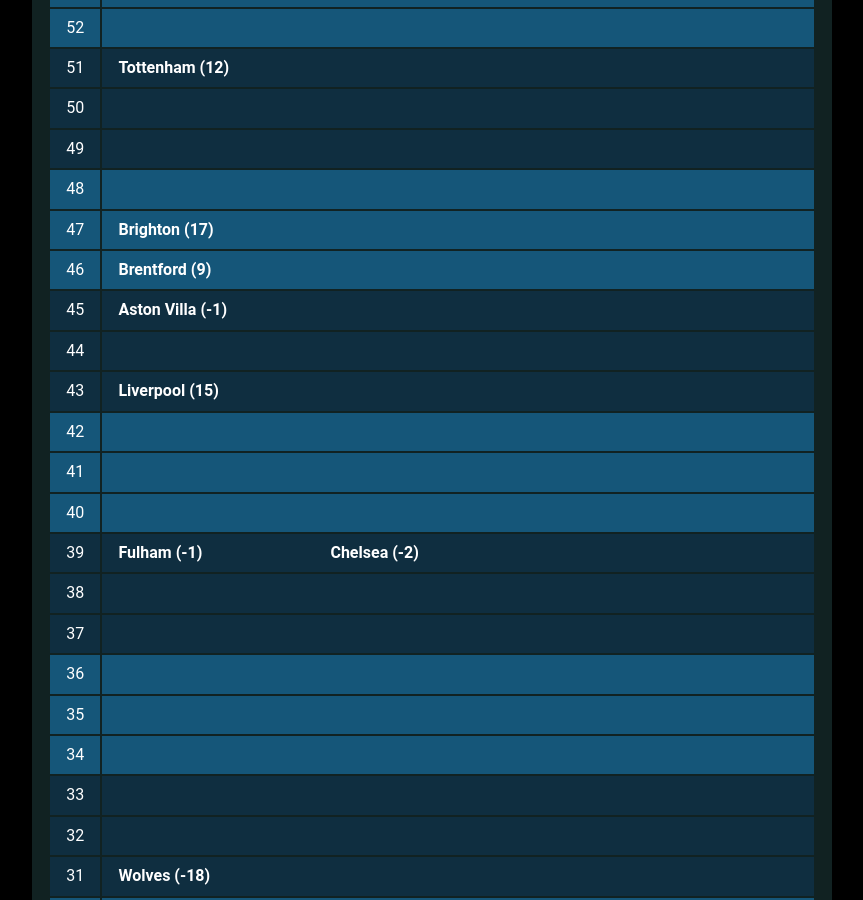
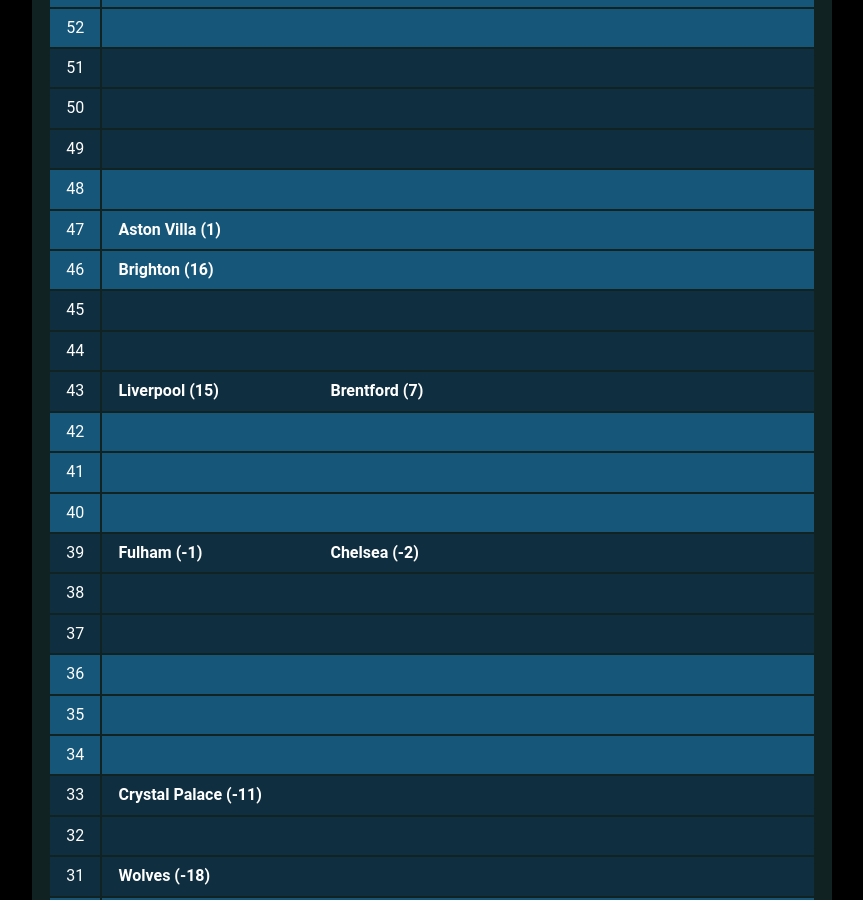
Before and after one commit to muru/muru.github.io, a Jekyll site: the page built from resources.md, in a window 1280 px wide and 900 px high, scrolled down 2285 px. Shown: the whole window, without its empty margins (208-1071 px from the left). Built offline with Jekyll 4.4.1, drawn with Linux system fonts in a browser that asks for light colours; some web fonts are replaced; some of the changed text lies outside the part shown.

Commit message:
updated cann-table: Mon 10 Apr 00:01:37 JST 2023

```diff
--- a/cann-table.html
+++ b/cann-table.html
@@ -29,6 +29,7 @@
 	<tr class="cann-row-2">
 		<td class="cann-point"> 67 </td>
 		<td class="cann-clubs">
+			<span class="club-name"> Man City (48) </span>
 		</td>
  	</tr>
 	<tr class="cann-row-1">
@@ -44,7 +45,6 @@
 	<tr class="cann-row-1">
 		<td class="cann-point"> 64 </td>
 		<td class="cann-clubs">
-			<span class="club-name"> Man City (45) </span>
 		</td>
  	</tr>
 	<tr class="cann-row-2">
@@ -85,6 +85,7 @@
 	<tr class="cann-row-2">
 		<td class="cann-point"> 56 </td>
 		<td class="cann-clubs">
+			<span class="club-name"> Newcastle (27) </span>
 			<span class="club-name"> Man Utd (7) </span>
 		</td>
  	</tr>
@@ -101,7 +102,7 @@
 	<tr class="cann-row-1">
 		<td class="cann-point"> 53 </td>
 		<td class="cann-clubs">
-			<span class="club-name"> Newcastle (25) </span>
+			<span class="club-name"> Tottenham (13) </span>
 		</td>
  	</tr>
 	<tr class="cann-row-1">
@@ -112,7 +113,6 @@
 	<tr class="cann-row-2">
 		<td class="cann-point"> 51 </td>
 		<td class="cann-clubs">
-			<span class="club-name"> Tottenham (12) </span>
 		</td>
  	</tr>
 	<tr class="cann-row-2">
@@ -133,19 +133,18 @@
 	<tr class="cann-row-1">
 		<td class="cann-point"> 47 </td>
 		<td class="cann-clubs">
-			<span class="club-name"> Brighton (17) </span>
+			<span class="club-name"> Aston Villa (1) </span>
 		</td>
  	</tr>
 	<tr class="cann-row-1">
 		<td class="cann-point"> 46 </td>
 		<td class="cann-clubs">
-			<span class="club-name"> Brentford (9) </span>
+			<span class="club-name"> Brighton (16) </span>
 		</td>
  	</tr>
 	<tr class="cann-row-2">
 		<td class="cann-point"> 45 </td>
 		<td class="cann-clubs">
-			<span class="club-name"> Aston Villa (-1) </span>
 		</td>
  	</tr>
 	<tr class="cann-row-2">
@@ -157,6 +156,7 @@
 		<td class="cann-point"> 43 </td>
 		<td class="cann-clubs">
 			<span class="club-name"> Liverpool (15) </span>
+			<span class="club-name"> Brentford (7) </span>
 		</td>
  	</tr>
 	<tr class="cann-row-1">
@@ -209,6 +209,7 @@
 	<tr class="cann-row-2">
 		<td class="cann-point"> 33 </td>
 		<td class="cann-clubs">
+			<span class="club-name"> Crystal Palace (-11) </span>
 		</td>
  	</tr>
 	<tr class="cann-row-2">
@@ -226,26 +227,25 @@
 		<td class="cann-point"> 30 </td>
 		<td class="cann-clubs">
 			<span class="club-name"> West Ham (-12) </span>
-			<span class="club-name"> Crystal Palace (-15) </span>
 			<span class="club-name"> Bournemouth (-29) </span>
 		</td>
  	</tr>
 	<tr class="cann-row-1">
 		<td class="cann-point"> 29 </td>
 		<td class="cann-clubs">
-			<span class="club-name"> Leeds (-11) </span>
+			<span class="club-name"> Leeds (-15) </span>
 		</td>
  	</tr>
 	<tr class="cann-row-1">
 		<td class="cann-point"> 28 </td>
 		<td class="cann-clubs">
-			<span class="club-name"> Nottm Forest (-28) </span>
 		</td>
  	</tr>
 	<tr class="cann-row-2">
 		<td class="cann-point"> 27 </td>
 		<td class="cann-clubs">
 			<span class="club-name"> Everton (-20) </span>
+			<span class="club-name"> Nottm Forest (-30) </span>
 		</td>
  	</tr>
 	<tr class="cann-row-2">
@@ -267,8 +267,8 @@
 	<tr class="cann-row-1">
 		<td class="cann-point"> 23 </td>
 		<td class="cann-clubs">
-			<span class="club-name"> Southampton (-24) </span>
+			<span class="club-name"> Southampton (-27) </span>
 		</td>
  	</tr>
 </table>
-<span id="cann-gen-note"> Generated on  Sunday, 09 April 2023 at 00:01 JST. </span>
+<span id="cann-gen-note"> Generated on  Monday, 10 April 2023 at 00:01 JST. </span>
```
